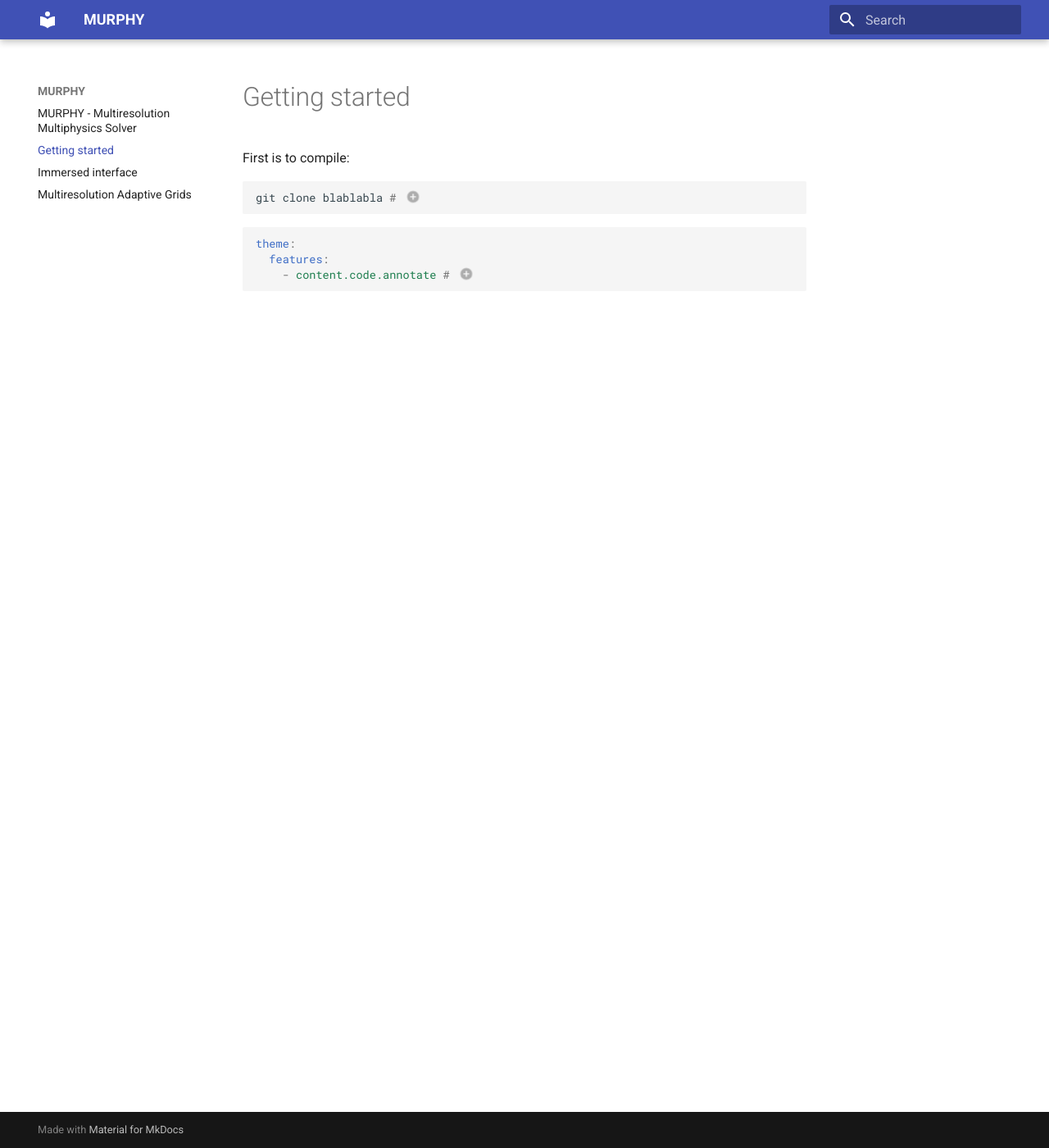
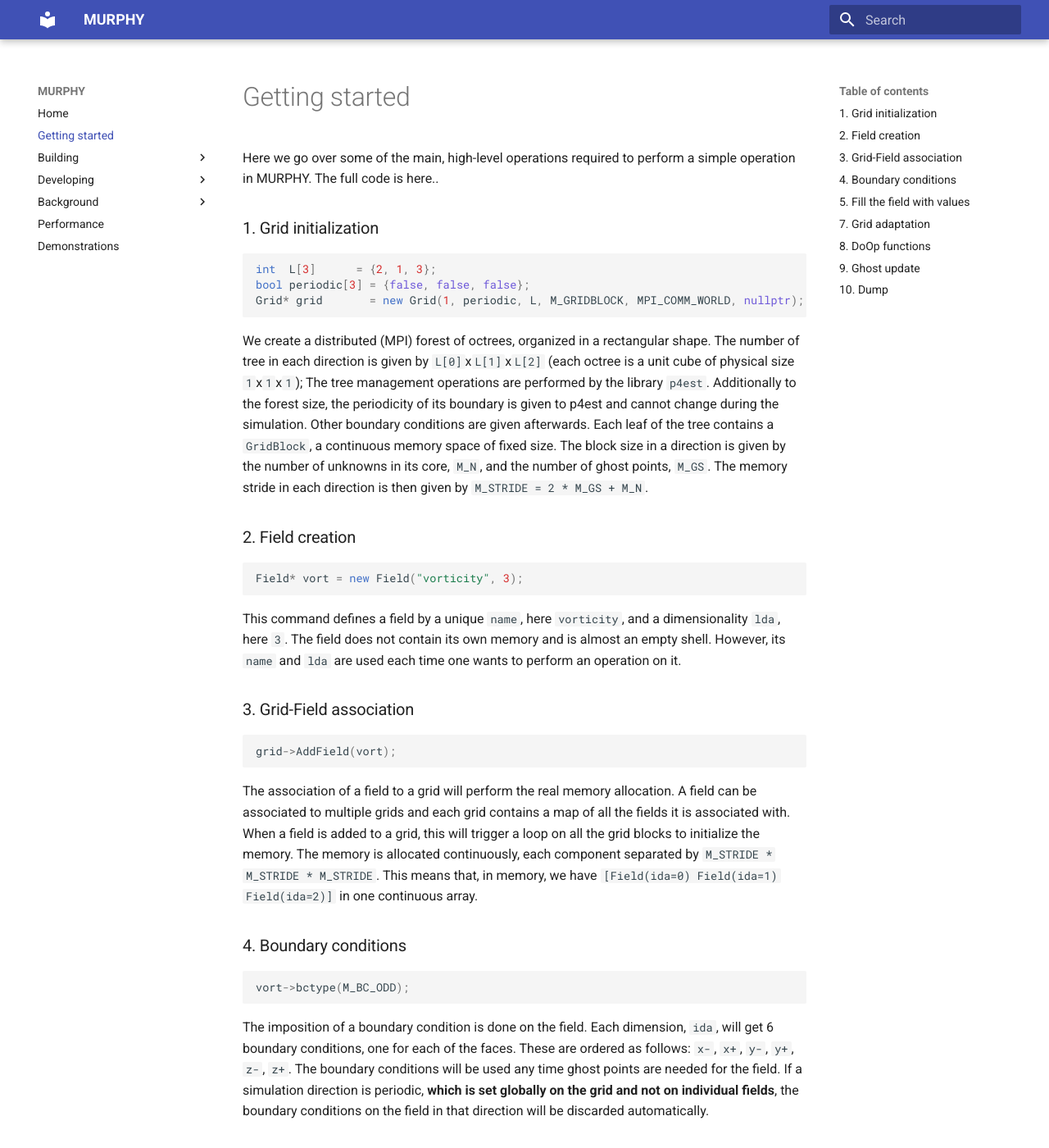
Before and after one commit to vanreeslab/murphy-web, an MkDocs documentation site: the page built from docs/gettingstarted.md, in a window 1280 px wide and 1400 px high. Shown: the whole window at 82% size. Built offline with MkDocs 1.6.1 and Material for MkDocs 9.7.7, drawn with Linux system fonts in a browser that asks for light colours; emoji names are drawn with the system emoji font; some of the changed text lies outside the part shown.

Commit message:
more content, mostly pulled in from other repository. some reorganization of the menu items. first picture

````diff
--- a/docs/gettingstarted.md
+++ b/docs/gettingstarted.md
@@ -1,18 +1,61 @@
 # Getting started
+Here we go over some of the main, high-level operations required to perform a simple operation in MURPHY. The full code is here..
 
-First is to compile:
-``` sh
-git clone blablabla # (1)
+### 1. Grid initialization
+```c++
+int  L[3]      = {2, 1, 3};
+bool periodic[3] = {false, false, false};
+Grid* grid       = new Grid(1, periodic, L, M_GRIDBLOCK, MPI_COMM_WORLD, nullptr);
 ```
+We create a distributed (MPI) forest of octrees, organized in a rectangular shape. The number of tree in each direction is given by `L[0]`x`L[1]`x`L[2]` (each octree is a unit cube of physical size `1`x`1`x`1`);
+The tree management operations are performed by the library `p4est`. Additionally to the forest size, the periodicity of its boundary is given to p4est and cannot change during the simulation. Other boundary conditions are given afterwards. Each leaf of the tree contains a `GridBlock`, a continuous memory space of fixed size. The block size in a direction is given by the number of unknowns in its core, `M_N`, and the number of ghost points, `M_GS`. The memory stride in each direction is then given by `M_STRIDE = 2 * M_GS + M_N`.
 
-1.  :man_raising_hand: I'm a code annotation! I can contain `code`, __formatted
-    text__, images, ... basically anything that can be written in Markdown.
+### 2. Field creation
+```c++
+Field* vort = new Field("vorticity", 3);
+```
+This command defines a field by a unique `name`, here `vorticity`, and a dimensionality `lda`, here `3`. The field does not contain its own memory and is almost an empty shell. However, its `name` and `lda` are used each time one wants to perform an operation on it.
+
+### 3. Grid-Field association
+```c++
+grid->AddField(vort);
+```
+The association of a field to a grid will perform the real memory allocation. A field can be associated to multiple grids and each grid contains a map of all the fields it is associated with. When a field is added to a grid, this  will trigger a loop on all the grid blocks to initialize the memory. The memory is allocated continuously, each component separated by `M_STRIDE * M_STRIDE * M_STRIDE`. This means that, in memory, we have `[Field(ida=0) Field(ida=1) Field(ida=2)]` in one continuous array.
+
+### 4. Boundary conditions
+```c++
+vort->bctype(M_BC_ODD);
+```
+The imposition of a boundary condition is done on the field. Each dimension, `ida`, will get 6 boundary conditions, one for each of the faces. These are ordered as follows: `x-`, `x+`, `y-`, `y+`, `z-`, `z+`. The boundary conditions will be used any time ghost points are needed for the field. If a simulation direction is periodic,  **which is set globally on the grid and not on individual fields**, the boundary conditions on the field in that direction will be discarded automatically.
+
+### 5. Fill the field with values
+
+### 7. Grid adaptation
+
+### 8. DoOp functions
+MURPHY implements three high-level functions to loops on the `GridBlocks`:
+
+- `DoOpMesh`: loops on the blocks using the `p4est_mesh`, i.e. requires the ghosts to be up to date with the grid (not the ghost values!)
+- `DoOpMeshLevel`: same but only on a considered level
+- `DoOpTree`: loops on the blocks using the trees, i.e. do not require the ghosts to be up to date with the grid.
+
+The functions operates using a similar interface:
+
+- an object that owns the function you want to call on the blocks
+- the function of the object that will be called, as a lambda function
+- the grid
+- any other arguments that the user wants forward to the function.
+
+For example, here is a list of different values
+
+:warning: it's the responsibility of every operation that involves a `DoOp`, to update the ghost status of a field once the job is done.
 
 
-``` yaml
-theme:
-  features:
-    - content.code.annotate # (1)
+### 9. Ghost update
+```c++
+grid->GhostPull(vort);
 ```
+The ghost points computation is done using the wavelets to reconstruct missing information in the case of a level mismatch. The ghost reconstruction is done dimension by dimension, allowing to overlap wavelet reconstruction with the communication for the next dimension. Each field owns a boolean to indicate if the ghost points are up-to-date. Hence, calling the `GhostPull` with an already up-to-date field will return immediately. To ensure consistency of this boolean, please make sure the operator classes set this value accurately.
 
-1.  I'm another code annotation
+
+### 10. Dump
--- a/mkdocs.yml
+++ b/mkdocs.yml
@@ -1,4 +1,21 @@
 site_name: MURPHY
+
+nav:
+  - Home: index.md
+  - Getting started: gettingstarted.md
+  - Building:
+    - Compilation: compiling.md
+    - Compilation Flags: compilationflags.md
+    - Dependencies: dependencies.md
+  - Developing:
+    - Development Guide: development-guide.md
+    - Custom Types: custom-types.md
+  - Background:
+    - Multiresolution grid: multiresolution-grids.md
+    - Implementation: implementation.md
+    - Immersed Interface: immersed-interface.md
+  - Performance: performance.md
+  - Demonstrations: demonstrations.md
 
 theme:
   name: material
@@ -9,6 +26,7 @@ plugins:
   - search
 
 markdown_extensions:
+  - footnotes
   - pymdownx.highlight:
       anchor_linenums: true
   - pymdownx.inlinehilite
@@ -19,7 +37,11 @@ markdown_extensions:
   - pymdownx.tilde
   - pymdownx.arithmatex:
       generic: true
-
+  - attr_list
+  - md_in_html
+  - pymdownx.emoji:
+      emoji_index: !!python/name:materialx.emoji.twemoji
+      emoji_generator: !!python/name:materialx.emoji.to_svg
 extra_javascript:
   - javascripts/mathjax.js
   - https://polyfill.io/v3/polyfill.min.js?features=es6
````
Also changed, not shown: docs/compilationflags.md (added, +28 -0 lines), docs/compiling.md (added, +72 -0 lines), docs/custom-types.md (added, +34 -0 lines), docs/demonstrations.md (added, +7 -0 lines), docs/dependencies.md (added, +20 -0 lines), docs/development-guide.md (added, +73 -0 lines), docs/implementation.md (added, +79 -0 lines), docs/index.md (+7 -7 lines), docs/multiresolution-grids.md (+2 -2 lines), docs/performance.md (added, +1 -0 lines), docs/images/deformation_blob.png (added).
